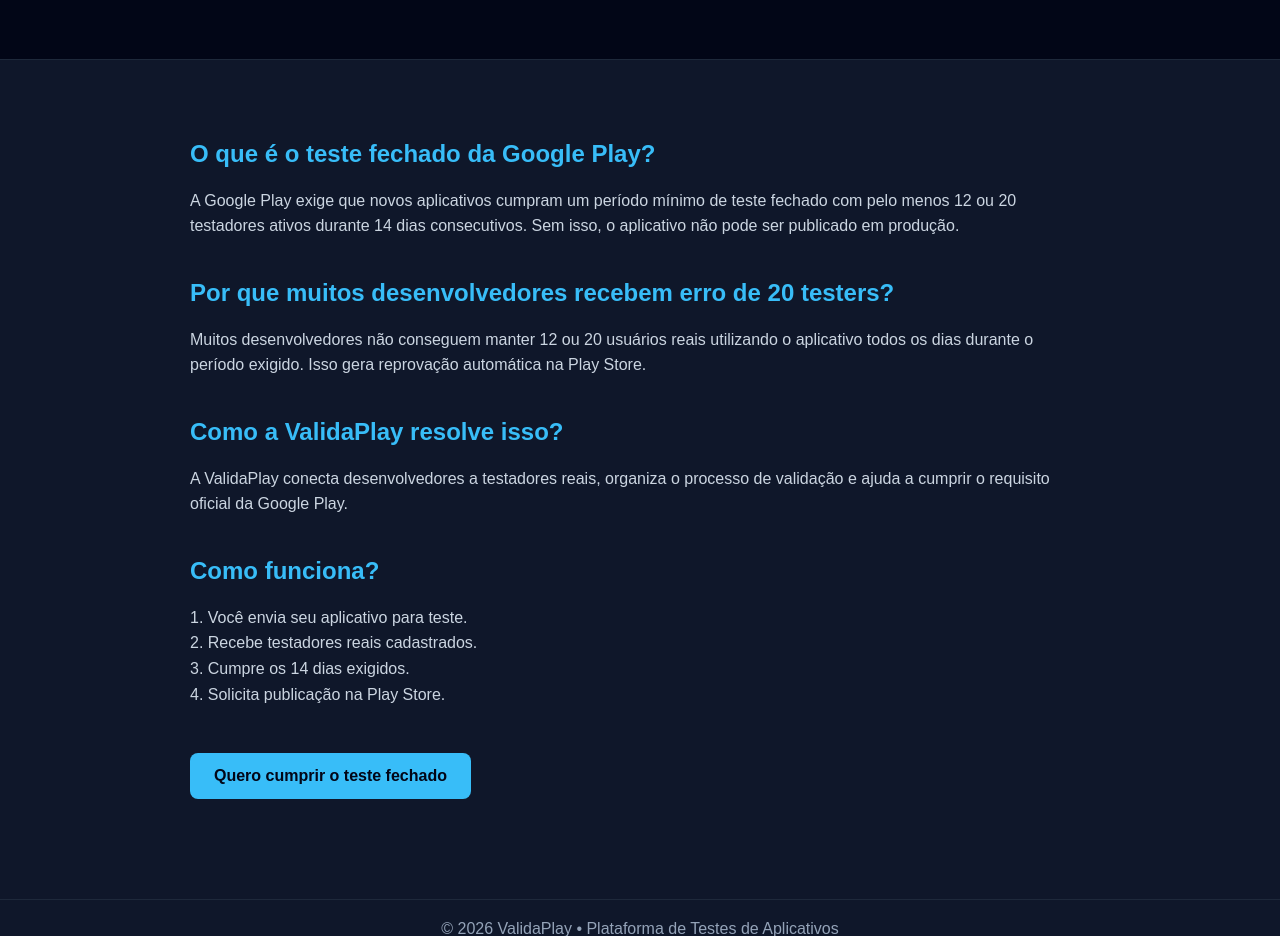
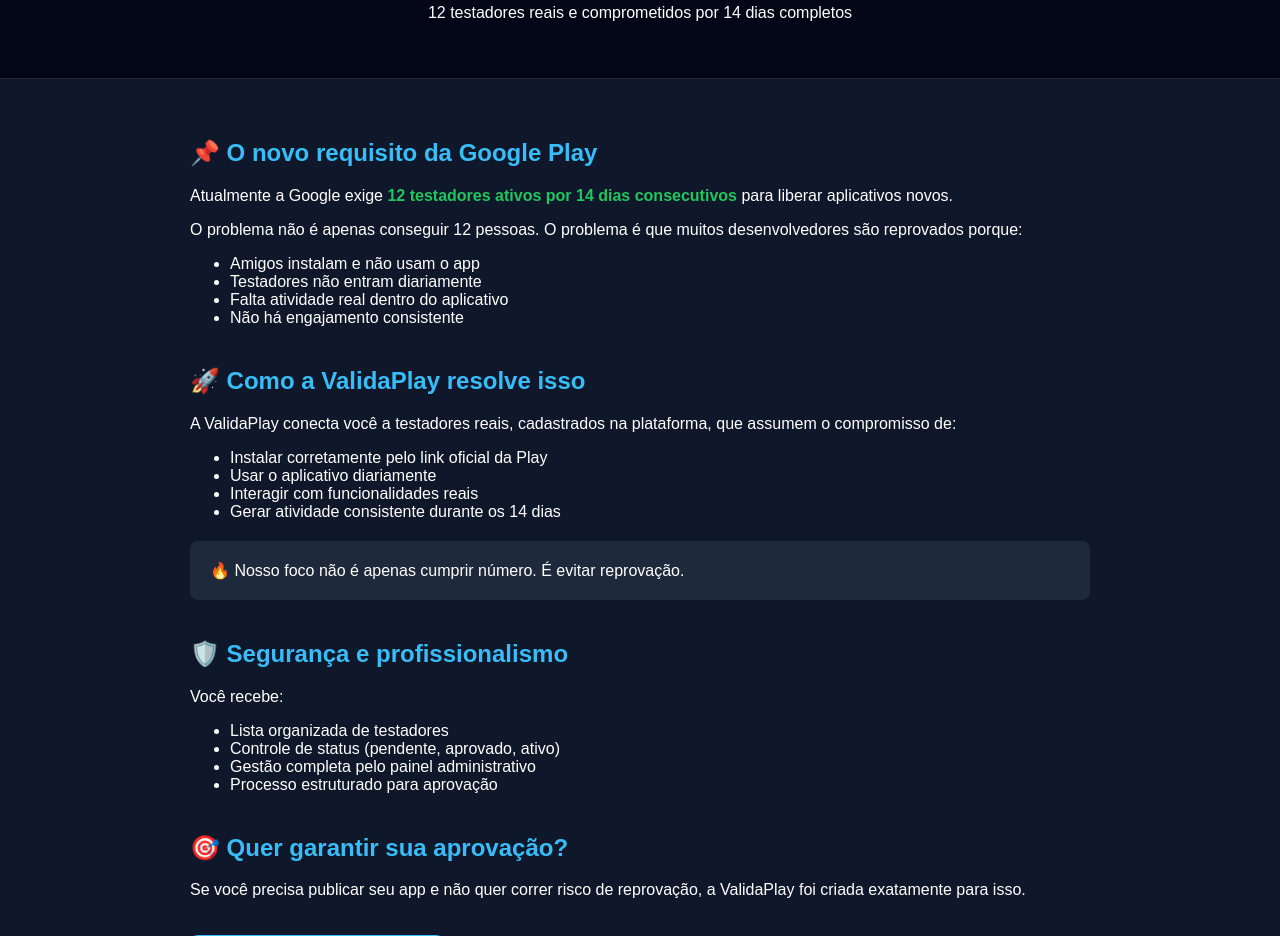
Before and after one commit to adenilsonlopesveiga-lgtm/validaplay, a plain HTML site: page teste-fechado-google-play.html in a window 1280 px wide. Shown: the part 116-1052 px from the top of the page. Drawn offline with Linux system fonts and the light colour scheme.

Commit message:
Nova página SEO teste fechado Google Play

```diff
--- a/teste-fechado-google-play.html
+++ b/teste-fechado-google-play.html
@@ -5,24 +5,26 @@
 <meta charset="UTF-8">
 <meta name="viewport" content="width=device-width, initial-scale=1.0">
 
-<title>Teste Fechado Google Play | 12 ou 20 Testadores Reais para Aprovação</title>
+<title>Teste Fechado Google Play | 12 Testadores Reais por 14 Dias</title>
 
-<meta name="description" content="Precisa cumprir o teste fechado da Google Play? Consiga 20 testadores reais e cumpra os 14 dias exigidos pela Play Store com segurança e organização.">
+<meta name="description" content="Precisa cumprir o requisito de 12 testadores por 14 dias da Google Play? A ValidaPlay oferece testadores reais, comprometidos e ativos diariamente para evitar reprovação.">
 
 <meta name="keywords" content="
-teste fechado google play,
-12 ou 20 testadores play store,
-14 dias teste play store,
-como publicar app na play store,
-erro 12 ou 20 testers google,
-conseguir testadores reais android,
-publicar app android 2026
+12 testadores google play,
+14 dias teste fechado,
+teste fechado play store 2026,
+reprovação teste fechado,
+como passar no teste fechado google,
+testadores reais google play,
+cumprir requisito play store,
+publicar app android 14 dias,
+aprovação play store teste fechado
 ">
 
 <meta name="robots" content="index, follow">
 
-<meta property="og:title" content="Teste Fechado Google Play - ValidaPlay">
-<meta property="og:description" content="Consiga testadores reais e cumpra o requisito da Play Store com segurança.">
+<meta property="og:title" content="Teste Fechado Google Play | 12 Testadores Reais">
+<meta property="og:description" content="Evite reprovação. Tenha testadores comprometidos usando seu app por 14 dias completos.">
 <meta property="og:type" content="website">
 <meta property="og:url" content="https://validaplay.com.br/teste-fechado-google-play.html">
 <meta property="og:locale" content="pt_BR">
@@ -45,9 +47,8 @@ header{
 }
 
 header h1{
-    margin:0;
+    color:#38bdf8;
     font-size:32px;
-    color:#38bdf8;
 }
 
 .container{
@@ -58,18 +59,16 @@ header h1{
 
 h2{
     color:#38bdf8;
-    margin-top:40px;
 }
 
-p{
-    color:#cbd5e1;
-    line-height:1.6;
+.section{
+    margin-bottom:40px;
 }
 
 .btn{
     display:inline-block;
-    margin-top:30px;
-    padding:14px 24px;
+    margin-top:20px;
+    padding:14px 26px;
     background:#38bdf8;
     color:#020617;
     text-decoration:none;
@@ -77,12 +76,16 @@ p{
     border-radius:8px;
 }
 
-footer{
-    margin-top:60px;
+.highlight{
+    color:#22c55e;
+    font-weight:bold;
+}
+
+.alert{
+    background:#1e293b;
     padding:20px;
-    text-align:center;
-    color:#94a3b8;
-    border-top:1px solid #1e293b;
+    border-radius:8px;
+    margin-top:20px;
 }
 </style>
 
@@ -92,48 +95,85 @@ footer{
 
 <header>
 <h1>Teste Fechado Google Play</h1>
-<p>Como cumprir o requisito de 12 ou 20 testadores e 14 dias exigido pela Play Store</p>
+<p>12 testadores reais e comprometidos por 14 dias completos</p>
 </header>
 
 <div class="container">
 
-<h2>O que é o teste fechado da Google Play?</h2>
+<div class="section">
+<h2>📌 O novo requisito da Google Play</h2>
 <p>
-A Google Play exige que novos aplicativos cumpram um período mínimo de teste fechado
-com pelo menos 12 ou 20 testadores ativos durante 14 dias consecutivos.
-Sem isso, o aplicativo não pode ser publicado em produção.
+Atualmente a Google exige <span class="highlight">12 testadores ativos por 14 dias consecutivos</span>
+para liberar aplicativos novos.
 </p>
 
-<h2>Por que muitos desenvolvedores recebem erro de 20 testers?</h2>
 <p>
-Muitos desenvolvedores não conseguem manter 12 ou 20 usuários reais utilizando o aplicativo
-todos os dias durante o período exigido.
-Isso gera reprovação automática na Play Store.
+O problema não é apenas conseguir 12 pessoas.
+O problema é que muitos desenvolvedores são reprovados porque:
 </p>
 
-<h2>Como a ValidaPlay resolve isso?</h2>
+<ul>
+<li>Amigos instalam e não usam o app</li>
+<li>Testadores não entram diariamente</li>
+<li>Falta atividade real dentro do aplicativo</li>
+<li>Não há engajamento consistente</li>
+</ul>
+
+</div>
+
+<div class="section">
+<h2>🚀 Como a ValidaPlay resolve isso</h2>
+
 <p>
-A ValidaPlay conecta desenvolvedores a testadores reais,
-organiza o processo de validação e ajuda a cumprir o requisito oficial da Google Play.
+A ValidaPlay conecta você a testadores reais, cadastrados na plataforma,
+que assumem o compromisso de:
 </p>
 
-<h2>Como funciona?</h2>
+<ul>
+<li>Instalar corretamente pelo link oficial da Play</li>
+<li>Usar o aplicativo diariamente</li>
+<li>Interagir com funcionalidades reais</li>
+<li>Gerar atividade consistente durante os 14 dias</li>
+</ul>
+
+<div class="alert">
+🔥 Nosso foco não é apenas cumprir número.
+É evitar reprovação.
+</div>
+
+</div>
+
+<div class="section">
+<h2>🛡️ Segurança e profissionalismo</h2>
+
 <p>
-1. Você envia seu aplicativo para teste.<br>
-2. Recebe testadores reais cadastrados.<br>
-3. Cumpre os 14 dias exigidos.<br>
-4. Solicita publicação na Play Store.
+Você recebe:
+</p>
+
+<ul>
+<li>Lista organizada de testadores</li>
+<li>Controle de status (pendente, aprovado, ativo)</li>
+<li>Gestão completa pelo painel administrativo</li>
+<li>Processo estruturado para aprovação</li>
+</ul>
+
+</div>
+
+<div class="section">
+<h2>🎯 Quer garantir sua aprovação?</h2>
+
+<p>
+Se você precisa publicar seu app e não quer correr risco de reprovação,
+a ValidaPlay foi criada exatamente para isso.
 </p>
 
 <a class="btn" href="empresa.html">
-Quero cumprir o teste fechado
+Solicitar Testadores Agora
 </a>
 
 </div>
 
-<footer>
-© 2026 ValidaPlay • Plataforma de Testes de Aplicativos
-</footer>
+</div>
 
 </body>
 </html>
```
